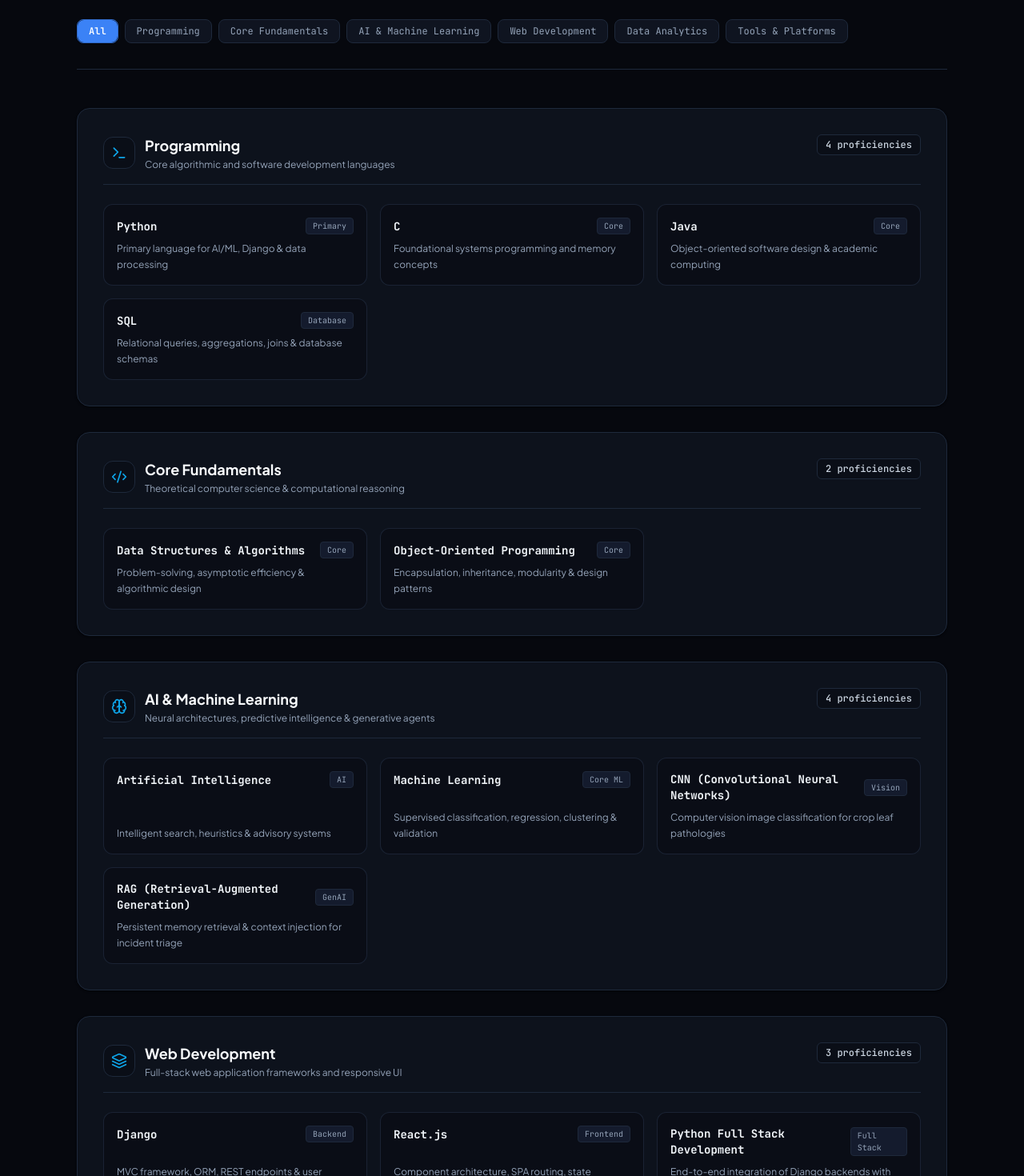
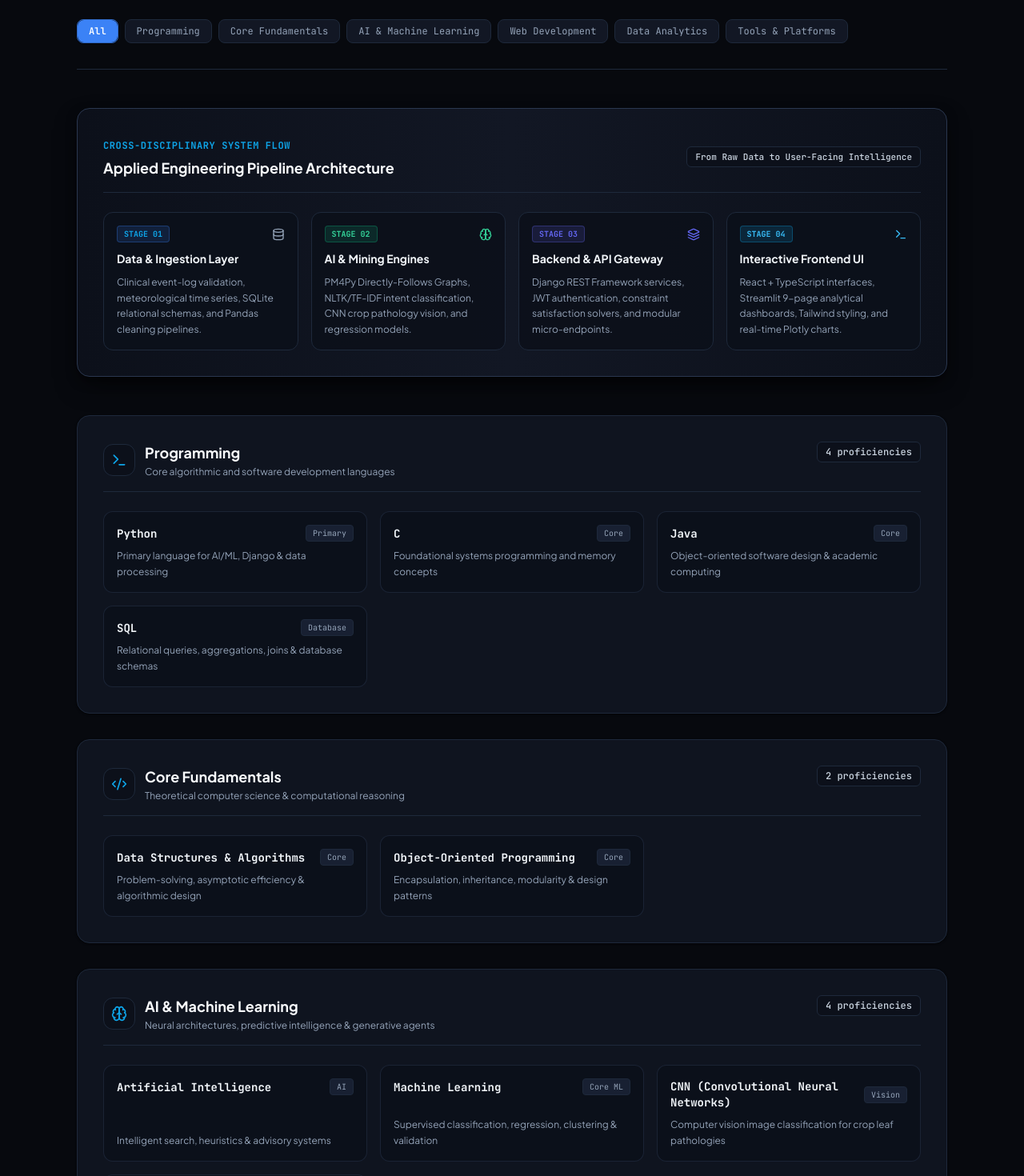
Before and after one commit to Amanamoni-Balaji/Personal-Portfolio, a React (Vite) app: page /skills in a window 1280 px wide. Shown: the part 260-1730 px from the top of the page at 80% size. Built offline with nearby package versions, Linux system fonts and the light colour scheme.

Commit message:
feat: complete UI/UX enhancement with cinematic animations, atmospheric styling, and architecture pipeline

```diff
--- a/package.json
+++ b/package.json
@@ -10,7 +10,7 @@
   },
   "dependencies": {
     "canvas-confetti": "^1.9.4",
-    "framer-motion": "^11.11.17",
+    "framer-motion": "^11.18.2",
     "lucide-react": "^0.460.0",
     "react": "^18.3.1",
     "react-dom": "^18.3.1",
--- a/src/pages/Skills.jsx
+++ b/src/pages/Skills.jsx
@@ -73,6 +73,78 @@ export default function Skills() {
               </button>
             );
           })}
+        </div>
+      </div>
+
+      {/* Visual System Architecture & Data Engineering Pipeline */}
+      <div className="rounded-2xl bg-gradient-to-r from-obsidian-900 via-obsidian-850 to-obsidian-900 border border-editorial-lineLight p-6 sm:p-8 space-y-6 shadow-elevated">
+        <div className="flex flex-col sm:flex-row sm:items-center justify-between gap-2 border-b border-editorial-line pb-4">
+          <div className="space-y-1">
+            <span className="text-xs font-mono font-bold text-accent-sky uppercase tracking-wider">
+              Cross-Disciplinary System Flow
+            </span>
+            <h2 className="text-lg font-bold text-ink-50 font-sans">
+              Applied Engineering Pipeline Architecture
+            </h2>
+          </div>
+          <span className="badge-editorial text-[11px] self-start sm:self-auto">
+            From Raw Data to User-Facing Intelligence
+          </span>
+        </div>
+
+        {/* 4-Stage Architectural Layers */}
+        <div className="grid grid-cols-1 sm:grid-cols-2 lg:grid-cols-4 gap-4">
+          <div className="p-4 rounded-xl bg-obsidian-900/90 border border-editorial-line space-y-2.5">
+            <div className="flex items-center justify-between">
+              <span className="text-[10px] font-mono px-2 py-0.5 rounded bg-accent-blue/15 text-accent-sky border border-accent-blue/30 font-bold">
+                STAGE 01
+              </span>
+              <Database className="w-4 h-4 text-ink-400" />
+            </div>
+            <h3 className="text-sm font-bold text-ink-100 font-sans">Data &amp; Ingestion Layer</h3>
+            <p className="text-xs text-ink-400 leading-relaxed font-sans">
+              Clinical event-log validation, meteorological time series, SQLite relational schemas, and Pandas cleaning pipelines.
+            </p>
+          </div>
+
+          <div className="p-4 rounded-xl bg-obsidian-900/90 border border-editorial-line space-y-2.5">
+            <div className="flex items-center justify-between">
+              <span className="text-[10px] font-mono px-2 py-0.5 rounded bg-emerald-500/15 text-emerald-400 border border-emerald-500/30 font-bold">
+                STAGE 02
+              </span>
+              <Brain className="w-4 h-4 text-emerald-400" />
+            </div>
+            <h3 className="text-sm font-bold text-ink-100 font-sans">AI &amp; Mining Engines</h3>
+            <p className="text-xs text-ink-400 leading-relaxed font-sans">
+              PM4Py Directly-Follows Graphs, NLTK/TF-IDF intent classification, CNN crop pathology vision, and regression models.
+            </p>
+          </div>
+
+          <div className="p-4 rounded-xl bg-obsidian-900/90 border border-editorial-line space-y-2.5">
+            <div className="flex items-center justify-between">
+              <span className="text-[10px] font-mono px-2 py-0.5 rounded bg-accent-indigo/15 text-accent-indigo border border-accent-indigo/30 font-bold">
+                STAGE 03
+              </span>
+              <Layers className="w-4 h-4 text-accent-indigo" />
+            </div>
+            <h3 className="text-sm font-bold text-ink-100 font-sans">Backend &amp; API Gateway</h3>
+            <p className="text-xs text-ink-400 leading-relaxed font-sans">
+              Django REST Framework services, JWT authentication, constraint satisfaction solvers, and modular micro-endpoints.
+            </p>
+          </div>
+
+          <div className="p-4 rounded-xl bg-obsidian-900/90 border border-editorial-line space-y-2.5">
+            <div className="flex items-center justify-between">
+              <span className="text-[10px] font-mono px-2 py-0.5 rounded bg-sky-500/15 text-sky-400 border border-sky-500/30 font-bold">
+                STAGE 04
+              </span>
+              <Terminal className="w-4 h-4 text-sky-400" />
+            </div>
+            <h3 className="text-sm font-bold text-ink-100 font-sans">Interactive Frontend UI</h3>
+            <p className="text-xs text-ink-400 leading-relaxed font-sans">
+              React + TypeScript interfaces, Streamlit 9-page analytical dashboards, Tailwind styling, and real-time Plotly charts.
+            </p>
+          </div>
         </div>
       </div>
 
--- a/src/styles/index.css
+++ b/src/styles/index.css
@@ -4,14 +4,15 @@
 
 @layer base {
   :root {
-    --bg-primary: #06080E;
-    --bg-secondary: #0A0E17;
-    --bg-card: #0F1420;
-    --bg-card-hover: #141B2D;
+    --bg-primary: #07090E;
+    --bg-secondary: #0C101A;
+    --bg-card: #121724;
+    --bg-card-hover: #182032;
     --border-subtle: #1E293B;
-    --border-hover: #28354D;
+    --border-hover: #2A374F;
     --accent-blue: #3B82F6;
     --accent-indigo: #6366F1;
+    --accent-violet: #8B5CF6;
   }
 
   body {
@@ -23,12 +24,12 @@
 
   /* Custom subtle scrollbar */
   ::-webkit-scrollbar {
-    width: 8px;
-    height: 8px;
+    width: 7px;
+    height: 7px;
   }
 
   ::-webkit-scrollbar-track {
-    background: #06080E;
+    background: #07090E;
   }
 
   ::-webkit-scrollbar-thumb {
@@ -44,11 +45,11 @@
 @layer components {
   /* Editorial card with restrained border and smooth transition */
   .editorial-card {
-    @apply bg-obsidian-850/90 border border-editorial-line rounded-xl transition-all duration-300;
+    @apply bg-obsidian-850/90 border border-editorial-line rounded-2xl transition-all duration-300;
   }
 
   .editorial-card:hover {
-    @apply border-editorial-lineFocus bg-obsidian-800 shadow-card-hover -translate-y-0.5;
+    @apply border-editorial-lineFocus bg-obsidian-800 shadow-card-hover -translate-y-1;
   }
 
   /* Clean badges */
@@ -66,29 +67,40 @@
 
   /* Clean editorial button */
   .btn-primary {
-    @apply inline-flex items-center justify-center gap-2 px-5 py-2.5 rounded-lg text-sm font-semibold text-white bg-accent-blue hover:bg-blue-600 transition-all duration-200 shadow-sm active:scale-[0.98];
+    @apply inline-flex items-center justify-center gap-2 px-5 py-2.5 rounded-xl text-sm font-semibold text-white bg-gradient-to-r from-accent-blue via-accent-indigo to-accent-blue hover:from-blue-600 hover:to-indigo-600 transition-all duration-200 shadow-sm active:scale-[0.98];
   }
 
   .btn-secondary {
-    @apply inline-flex items-center justify-center gap-2 px-5 py-2.5 rounded-lg text-sm font-medium text-ink-200 bg-obsidian-850 border border-editorial-line hover:border-editorial-lineFocus hover:bg-obsidian-800 hover:text-white transition-all duration-200 active:scale-[0.98];
+    @apply inline-flex items-center justify-center gap-2 px-5 py-2.5 rounded-xl text-sm font-medium text-ink-200 bg-obsidian-850 border border-editorial-line hover:border-editorial-lineFocus hover:bg-obsidian-800 hover:text-white transition-all duration-200 active:scale-[0.98];
   }
 
   .btn-ghost {
-    @apply inline-flex items-center justify-center gap-1.5 px-3 py-1.5 rounded-md text-xs font-medium text-ink-400 hover:text-ink-100 hover:bg-obsidian-800 transition-all duration-150;
+    @apply inline-flex items-center justify-center gap-1.5 px-3 py-1.5 rounded-lg text-xs font-medium text-ink-400 hover:text-ink-100 hover:bg-obsidian-800 transition-all duration-150;
   }
 }
 
-/* Subtle background grid inspired by GitHub & Kaggle */
+/* Subtle background grid with high precision */
 .editorial-grid-bg {
-  background-size: 40px 40px;
+  background-size: 36px 36px;
   background-image:
-    linear-gradient(to right, rgba(30, 41, 59, 0.25) 1px, transparent 1px),
-    linear-gradient(to bottom, rgba(30, 41, 59, 0.25) 1px, transparent 1px);
+    linear-gradient(to right, rgba(30, 41, 59, 0.22) 1px, transparent 1px),
+    linear-gradient(to bottom, rgba(30, 41, 59, 0.22) 1px, transparent 1px);
 }
 
-/* Ambient gradient vignette (restrained, dark) */
+/* Ambient gradient vignette (restrained, dark, luxury atmospheric glow) */
 .editorial-vignette {
-  background: radial-gradient(ellipse 80% 50% at 50% -20%, rgba(59, 130, 246, 0.08), transparent 70%);
+  background:
+    radial-gradient(circle 800px at 50% -10%, rgba(99, 102, 241, 0.08), transparent 70%),
+    radial-gradient(circle 600px at 85% 20%, rgba(14, 165, 233, 0.05), transparent 60%);
+}
+
+/* Soft shimmer animation for highlighted labels */
+.text-shimmer {
+  background: linear-gradient(90deg, #F8FAFC 0%, #94A3B8 50%, #F8FAFC 100%);
+  background-size: 200% 100%;
+  -webkit-background-clip: text;
+  -webkit-text-fill-color: transparent;
+  animation: shimmer 4s linear infinite;
 }
 
 /* Respect reduced motion preference */
--- a/tailwind.config.js
+++ b/tailwind.config.js
@@ -9,19 +9,19 @@ export default {
     extend: {
       colors: {
         obsidian: {
-          950: '#06080E',
-          900: '#0A0E17',
-          850: '#0F1420',
-          800: '#141B2D',
-          700: '#1C253C',
+          950: '#07090E',
+          900: '#0C101A',
+          850: '#121724',
+          800: '#182032',
+          700: '#222B42',
         },
         slate: {
-          850: '#172033',
+          850: '#151D2E',
         },
         editorial: {
           line: '#1E293B',
-          lineLight: '#28354D',
-          lineFocus: '#384968',
+          lineLight: '#2A374F',
+          lineFocus: '#3D4F70',
         },
         accent: {
           blue: '#3B82F6',
@@ -29,7 +29,9 @@ export default {
           violet: '#8B5CF6',
           sky: '#0EA5E9',
           emerald: '#10B981',
+          teal: '#14B8A6',
           amber: '#F59E0B',
+          rose: '#F43F5E',
         },
         ink: {
           50: '#F8FAFC',
@@ -48,13 +50,17 @@ export default {
       },
       boxShadow: {
         'subtle': '0 1px 3px 0 rgba(0, 0, 0, 0.4), 0 1px 2px -1px rgba(0, 0, 0, 0.4)',
-        'elevated': '0 12px 30px -10px rgba(0, 0, 0, 0.6), 0 4px 10px -3px rgba(0, 0, 0, 0.4)',
-        'card-hover': '0 20px 40px -15px rgba(10, 14, 23, 0.9), 0 0 20px 1px rgba(59, 130, 246, 0.12)',
-        'accent-soft': '0 0 25px -4px rgba(59, 130, 246, 0.25)',
+        'elevated': '0 14px 35px -10px rgba(0, 0, 0, 0.7), 0 6px 15px -3px rgba(0, 0, 0, 0.5)',
+        'card-hover': '0 24px 48px -15px rgba(7, 9, 14, 0.95), 0 0 25px 2px rgba(59, 130, 246, 0.14)',
+        'accent-soft': '0 0 30px -4px rgba(59, 130, 246, 0.28)',
+        'glow-emerald': '0 0 30px -4px rgba(16, 185, 129, 0.25)',
+        'glow-sky': '0 0 30px -4px rgba(14, 165, 233, 0.25)',
+        'glow-violet': '0 0 30px -4px rgba(139, 92, 246, 0.25)',
       },
       animation: {
         'fade-in': 'fadeIn 0.5s ease-out forwards',
         'subtle-pulse': 'subtlePulse 3s cubic-bezier(0.4, 0, 0.6, 1) infinite',
+        'shimmer': 'shimmer 2.5s linear infinite',
       },
       keyframes: {
         fadeIn: {
@@ -64,6 +70,10 @@ export default {
         subtlePulse: {
           '0%, 100%': { opacity: '1' },
           '50%': { opacity: '0.6' },
+        },
+        shimmer: {
+          '0%': { backgroundPosition: '-200% 0' },
+          '100%': { backgroundPosition: '200% 0' },
         }
       }
     },
```
Also changed, not shown: src/components/Hero.jsx (+29 -24 lines), src/pages/Home.jsx (+29 -0 lines), 1 other file (tests, documents, lock files or other folders).
